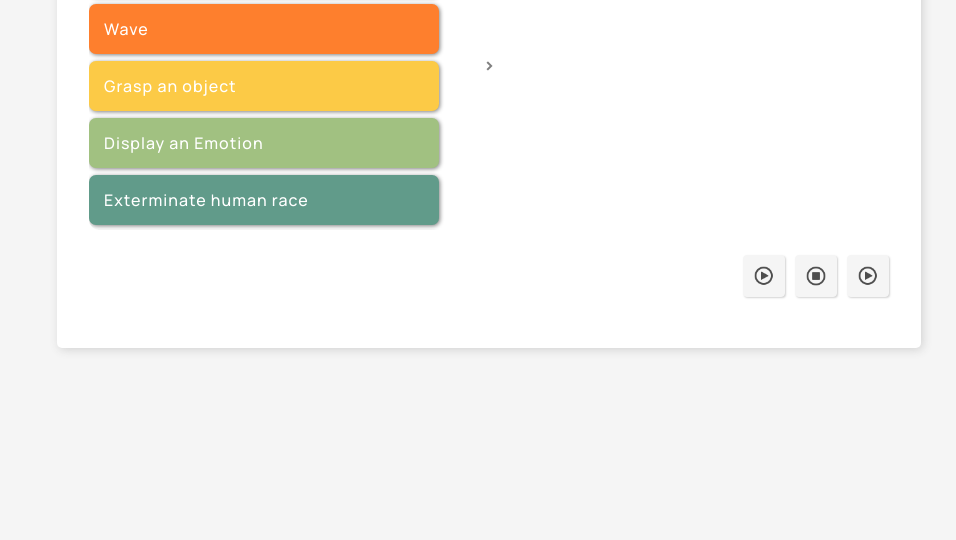
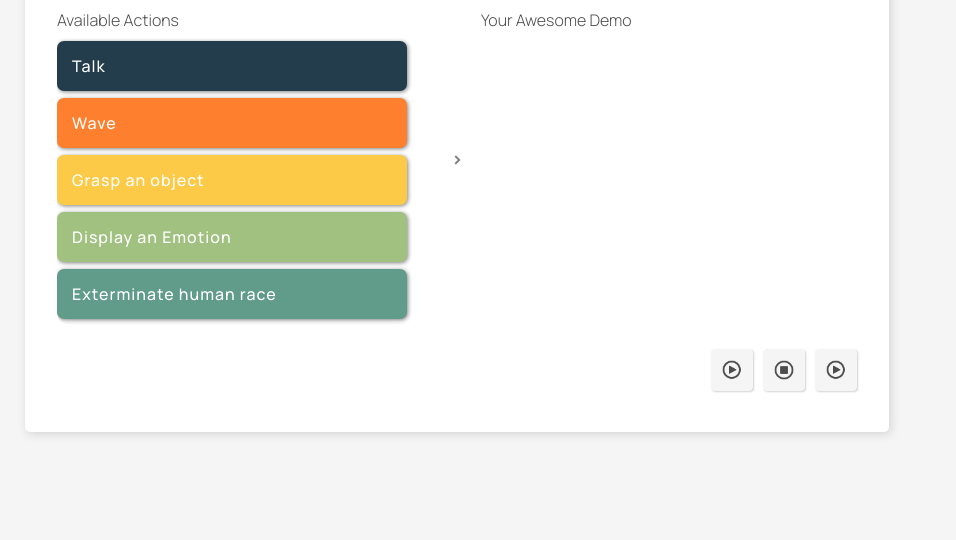
Before and after one commit to icub-tech-iit/appsAway, an Electron app: page demos/funnyThingsApp/src/index.html in a window 1280 px wide. Shown: the part 268-808 px from the top of the page, without its empty margins (183-1139 px from the left). Drawn offline with Linux system fonts and the light colour scheme; a web font is replaced by a local one.

Commit message:
Fixed window alignment in the center

```diff
--- a/demos/funnyThingsApp/src/style.css
+++ b/demos/funnyThingsApp/src/style.css
@@ -33,25 +33,34 @@
   font-size: 1.15rem;
 }
 
+html {
+	height: 100%;
+}
+
 body {
 	font-family: 'Manrope', sans-serif;
 	font-weight: 300;
-	margin: auto;
-	max-width: 50rem;
-	padding: 2rem;
-	display: flex;
-	flex-direction: column;
+	height: 100%;
 	gap: 1px;
 	color: #4d4d4d;
 	background-color: whitesmoke;
+	display: flex;
+	flex-direction: column;
+	justify-content: center;
+	align-items: center;
   }
   body > div {
+	display: flex;
+	flex-direction: column;
+	justify-content: center;
+	align-items: center;
 	background-color: white;
 	padding: 2em;
     border-radius: 5px;
     box-shadow: 2px 2px 10px lightgrey;
 	width: 800px;
     height: 520px;
+	max-width: 50rem;
   }
 
   .panels-container {
```
Also changed, not shown: demos/funnyThingsApp/src/main.js (+6 -1 lines).
